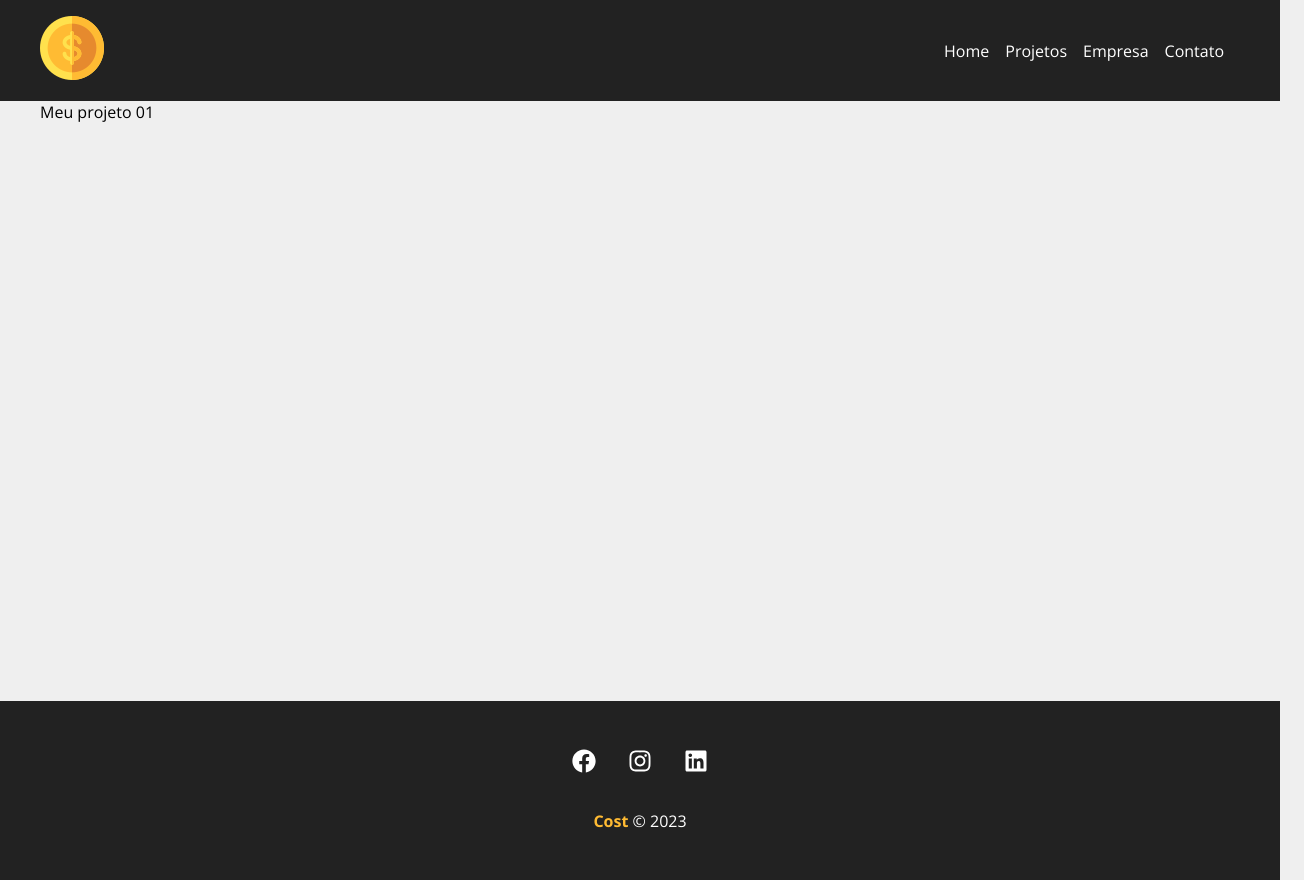
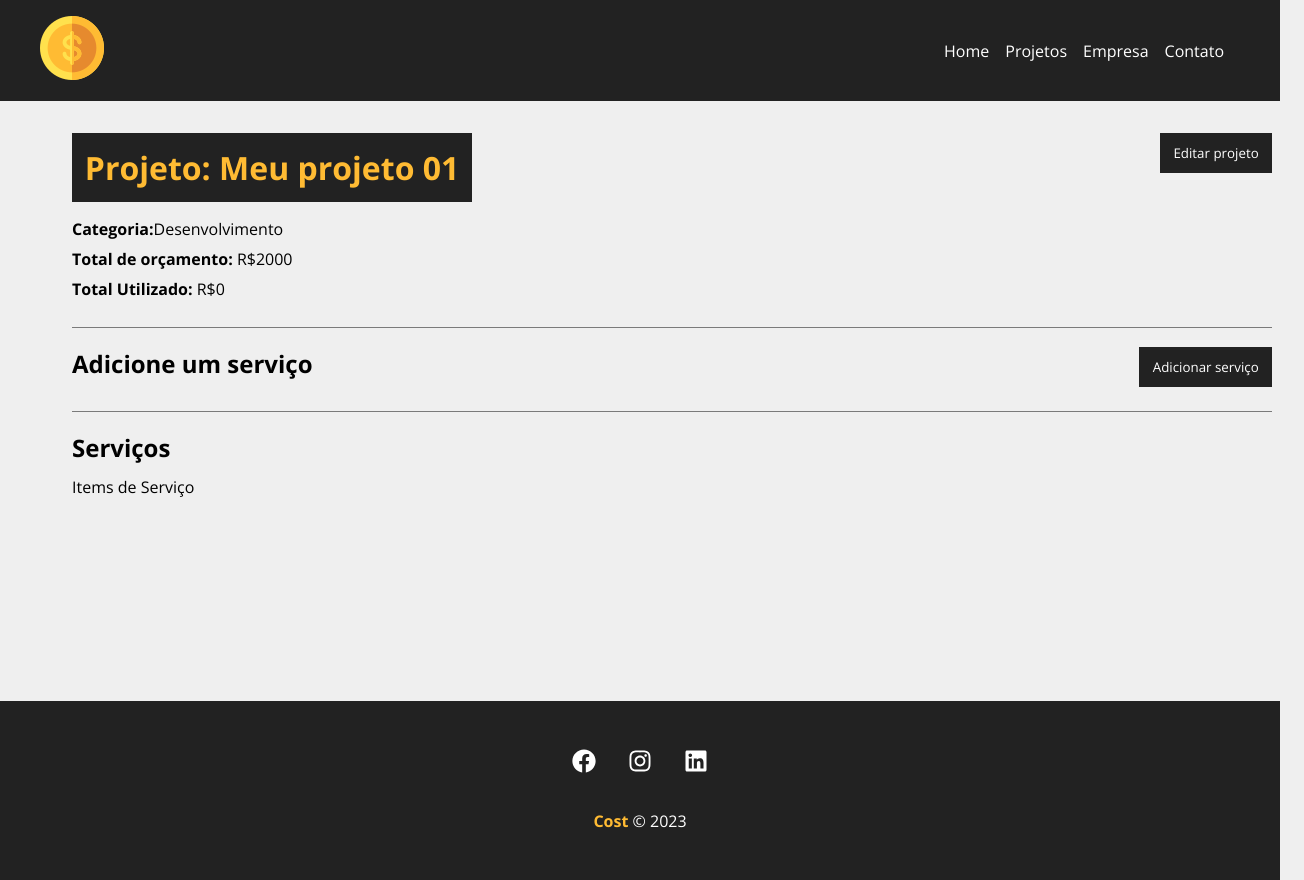
Before and after one commit to renantech/gerenciador-de-projetos-react, a React (Create React App) app: page /projects/2 in a window 1280 px wide. Shown: the whole page, 1304 px wide, since content can reach past the window. Built offline with nearby package versions, Linux system fonts and the light colour scheme; data requests are answered from the project's data file.

Commit message:
Add de serviços, orçamentos e edição dos projetos

```diff
--- a/db.json
+++ b/db.json
@@ -10,6 +10,17 @@
       "cost": 0,
       "services": [],
       "id": 2
+    },
+    {
+      "name": "Meu projeto 02",
+      "budget": "5000",
+      "category": {
+        "id": "2",
+        "name": "Desenvolvimento"
+      },
+      "cost": 0,
+      "services": [],
+      "id": 3
     }
   ],
   "categories": [
--- a/src/components/pages/ProjectPage.js
+++ b/src/components/pages/ProjectPage.js
@@ -1,5 +1,12 @@
+import { useParams } from 'react-router-dom';
 import { useState, useEffect } from 'react';
-import { useParams } from 'react-router-dom';
+import { v4 as uuidv4 } from 'uuid';
+
+import Container from '../layouts/Container'
+import Loading from '../layouts/Loading'
+import ProjectForm from '../projects/ProjectForm';
+import Message from '../layouts/Message';
+import ServiceForm from '../service/ServiceForm';
 
 import styles from './ProjectPage.module.css';
 
@@ -7,6 +14,11 @@
     const { id } = useParams();
 
     const [project, setProject] = useState([]);
+    const [showProjectForm, setShowProjectForm] = useState(false);
+    const [showServiceForm, setServiceForm] = useState(false);
+
+    const [message, setMessage] = useState();
+    const [type, setType] = useState();
 
     useEffect(() => {
         fetch(`http://localhost:5000/projects/${id}`, {
@@ -15,15 +27,138 @@
                 "Content-Type": "application/json"
             }
         })
+            .then(resp => resp.json())
+            .then(data => {
+                setProject(data);
+            })
+            .catch(err => console.log(err));
+    }, [id]);
+
+    function editPost(project) {
+        setMessage('');
+        if (project.budget < project.cost) {
+            setMessage("O orçamento não pode ser menor que o custo do projeto!");
+            setType('error');
+            return false;
+        }
+
+        fetch(`http://localhost:5000/projects/${id}`, {
+            method: "PATCH",
+            headers: {
+                "Content-Type": "application/json"
+            },
+            body: JSON.stringify(project)
+        })
+            .then(resp => resp.json())
+            .then(data => {
+                setProject(data);
+                setShowProjectForm(false);
+                setMessage("Projeto atualizado!");
+                setType('success');
+            })
+            .catch(err => console.error(err));
+    }
+
+    function createService(project) {
+        setMessage("");
+        // last service
+        const lastService = project.services[project.services.length - 1];
+
+        lastService.id = uuidv4;
+
+        const lastServiceCost = lastService.cost;
+        const newCost = parseFloat(project.cost) + parseFloat(lastServiceCost);
+
+        // maximum value validation
+        if (newCost > parseFloat(project.budget)) {
+            setMessage("Orçamento ultrapassado, verifique o valor do serviço");
+            setType("error");
+            project.services.pop();
+
+            return false;
+        }
+
+        // add  service cost to project total cost
+        project.cost = newCost;
+
+        // update project
+        fetch(`http://localhost:5000/projects/${project.id}`, {
+            method: "PATCH",
+            headers: {
+                "Content-Type": "applicaiton/json"
+            },
+            body: JSON.stringify()
+        })
         .then(resp => resp.json())
         .then(data => {
-            setProject(data);
+            // show the services
+            console.log(data);
         })
         .catch(err => console.log(err));
-    }, [id]);
 
-    return(
-        <p>{project.name}</p>
+    }
+
+    function toggleProjectForm() {
+        setShowProjectForm(!showProjectForm);
+    }
+
+    function toggleServiceForm() {
+        setServiceForm(!showServiceForm);
+    }
+
+    return (
+        <>
+            {project.name ? (
+                <div className={styles.project_details}>
+                    <Container customClass="column">
+                        {message && <Message type={type} msg={message} />}
+                        <div className={styles.details_container}>
+                            <h1>Projeto: {project.name}</h1>
+                            <button className={styles.btn} onClick={toggleProjectForm}>{!showProjectForm ? 'Editar projeto' : 'Fechar'}</button>
+                            {!showProjectForm ? (
+                                <div className={styles.project_info}>
+                                    <p>
+                                        <span>Categoria:</span>{project.category.name}
+                                    </p>
+                                    <p>
+                                        <span>Total de orçamento: </span>R${project.budget}
+                                    </p>
+                                    <p>
+                                        <span>Total Utilizado: </span>R${project.cost}
+                                    </p>
+                                </div>
+                            ) : (
+                                <div className={styles.project_info}>
+                                    <ProjectForm
+                                        handleSubmit={editPost}
+                                        btnText="Salvar"
+                                        projectDate={project} />
+                                </div>
+                            )}
+                        </div>
+                        <div className={styles.service_container}>
+                            <h2>Adicione um serviço</h2>
+                            <button className={styles.btn} onClick={toggleServiceForm}>{!showServiceForm ? 'Adicionar serviço' : 'Fechar'}
+                            </button>
+                            <div className={styles.project_info}>
+                                {showServiceForm && (
+                                    <ServiceForm
+                                    handleSubmit={createService}
+                                    btnText="Adicionar serviço"
+                                    projectDate={project} />
+                                ) }
+                            </div>
+                        </div>
+                        <h2>Serviços</h2>
+                        <Container customClass="start" >
+                                <p>Items de Serviço</p>
+                        </Container>
+                    </Container>
+                </div>
+            ) : (
+                <Loading />
+            )}
+        </>
     );
 }
 
--- a/src/components/pages/ProjectPage.module.css
+++ b/src/components/pages/ProjectPage.module.css
@@ -0,0 +1,48 @@
+.project_details {
+    padding: 2em;
+}
+
+.project_details h1,
+.project_details h2,
+.project_details p {
+    margin-bottom: .5em;
+}
+
+.project_details h1 {
+    background-color: #222;
+    color: #ffbb33;
+    padding: .4em;
+}
+
+.project_details span {
+    font-weight: bold;
+}
+
+.details_container,
+.service_container {
+    border-bottom: 1px solid #7a7a7a;
+    margin-bottom: 1.2em;
+    padding-bottom: 1.2em;
+    display: flex;
+    flex-wrap: wrap;
+    justify-content: space-between;
+}
+
+.btn {
+    background-color: #222;
+    color: #fff;
+    padding: 0.5em 1em;
+    text-decoration: none;
+    transition: 0.5;
+    cursor: pointer;
+    max-height: 40px;
+    border: none;
+}
+
+.btn:hover {
+    color: #ffbb33;
+}
+
+.project_info {
+    width: 100%;
+}
--- /dev/null
+++ b/src/components/service/ServiceForm.js
@@ -0,0 +1,50 @@
+import { useState } from 'react';
+
+import Input from '../form/Input';
+import SubmitButton from '../form/SubmitButton';
+
+import styles from '../projects/ProjectForm.module.css';
+
+function ServiceForm({ handleSubmit, btnText, projectDate }) {
+    const [service, setService] = useState({});
+
+    function submit(e) {
+        e.preventDefault();
+
+        projectDate.services.push(service);
+        handleSubmit(projectDate);
+    }
+
+    function handleChange(e) {
+        setService({...service, [e.target.name]: e.target.value });
+    }
+
+    return (
+        <form onSubmit={submit} className={styles.form}>
+            <Input
+                type="text"
+                text="Nome do serviço"
+                name="name"
+                placeholder="Insira o nome do serviço"
+                handleOnChange={handleChange} />
+
+            <Input
+                type="number"
+                text="Custo do serviço"
+                name="cost"
+                placeholder="Insira o valor total"
+                handleOnChange={handleChange} />
+
+            <Input
+                type="text"
+                text="Descrição do serviço"
+                name="description"
+                placeholder="Descreva o serviço"
+                handleOnChange={handleChange} />
+
+            <SubmitButton text={btnText}  />
+        </form>
+    );
+}
+
+export default ServiceForm;
```
